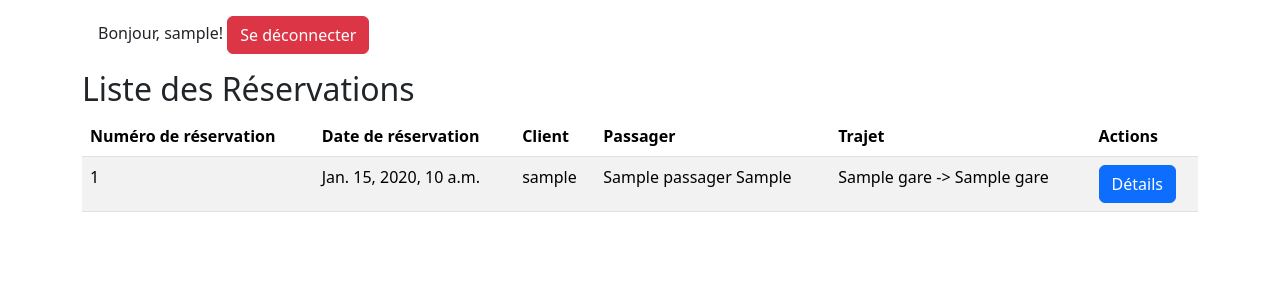
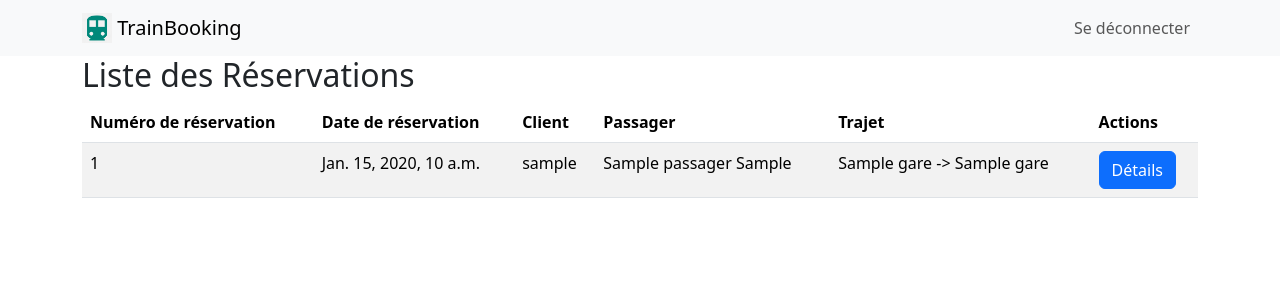
Before and after one commit to alextonon/reservations-alexandre-tonon, a Django app: page /booking/reservations in a window 1280 px wide. Shown: the top 300 px of the page. Run offline with Django 4.2, Linux system fonts and the light colour scheme; a user stored in the database is signed in; tables that the repository leaves empty hold one stand-in row (values such as "Sample post"); some libraries are stand-ins or nearby versions.

Commit message:
ptite maj sur edi_reservation

```diff
--- a/reservations/booking/templates/booking/reservations.html
+++ b/reservations/booking/templates/booking/reservations.html
@@ -12,16 +12,29 @@
 
 
 <body>
-    <div class="container">
-        {% if user.is_authenticated %}
-        <p class="m-3">Bonjour, {{ user.username }}! <a href="{% url 'logout' %}" class="btn btn-danger">Se déconnecter</a></p>
-        {% else %}
-            <p class="m-3"><a href="{% url 'login' %}" class="btn btn-primary">Se connecter</a> | <a href="{% url 'signup' %}" class="btn btn-success">S'inscrire</a></p>
-        {% endif %}
+    <nav class="navbar navbar-expand-lg navbar-light bg-light">
+        <div class="container">
+            <a class="navbar-brand" href="#">
+                <img src="assets/logo.png" alt="Logo" width="30" height="30" class="d-inline-block align-top">
+                TrainBooking
+            </a>
+            <button class="navbar-toggler" type="button" data-bs-toggle="collapse" data-bs-target="#navbarNav" aria-controls="navbarNav" aria-expanded="false" aria-label="Toggle navigation">
+                <span class="navbar-toggler-icon"></span>
+            </button>
+            <div class="collapse navbar-collapse justify-content-end" id="navbarNav">
+                <ul class="navbar-nav">
+                        <li class="nav-item">
+                            <a class="nav-link" href="{% url 'logout' %}">Se déconnecter</a>
+                        </li>
+                </ul>
+            </div>
+        </div>
+    </nav>
 
+    <div class = container mt-3>
         <div class="row">
             <h2>Liste des Réservations</h2>
-            <div class="table-responsive">
+            <div class="col">
                 <table class="table table-striped">
                     <thead>
                         <tr>
@@ -51,5 +64,6 @@
             </div>
         </div>
     </div>
+
 </body>
 </html>
--- a/reservations/booking/views.py
+++ b/reservations/booking/views.py
@@ -23,8 +23,12 @@ def reservation_details(request, numero_reservation):
     return render(request, 'booking/reservation.html', {'reservation': reservation})
 
 @login_required
-def edit_reservation(request):
-    reservation = None
+def edit_reservation(request, numero_reservation=None):
+    if numero_reservation == None:
+        reservation = None
+    else:
+        reservation = get_object_or_404(Reservation, pk=numero_reservation)
+
     if request.method == 'POST':
         form = ReservationForm(request.POST, instance=reservation)
         if form.is_valid():
```
Also changed, not shown: reservations/booking/templates/booking/trajets.html (+29 -10 lines), reservations/booking/templates/booking/assets/logo.png (added).
